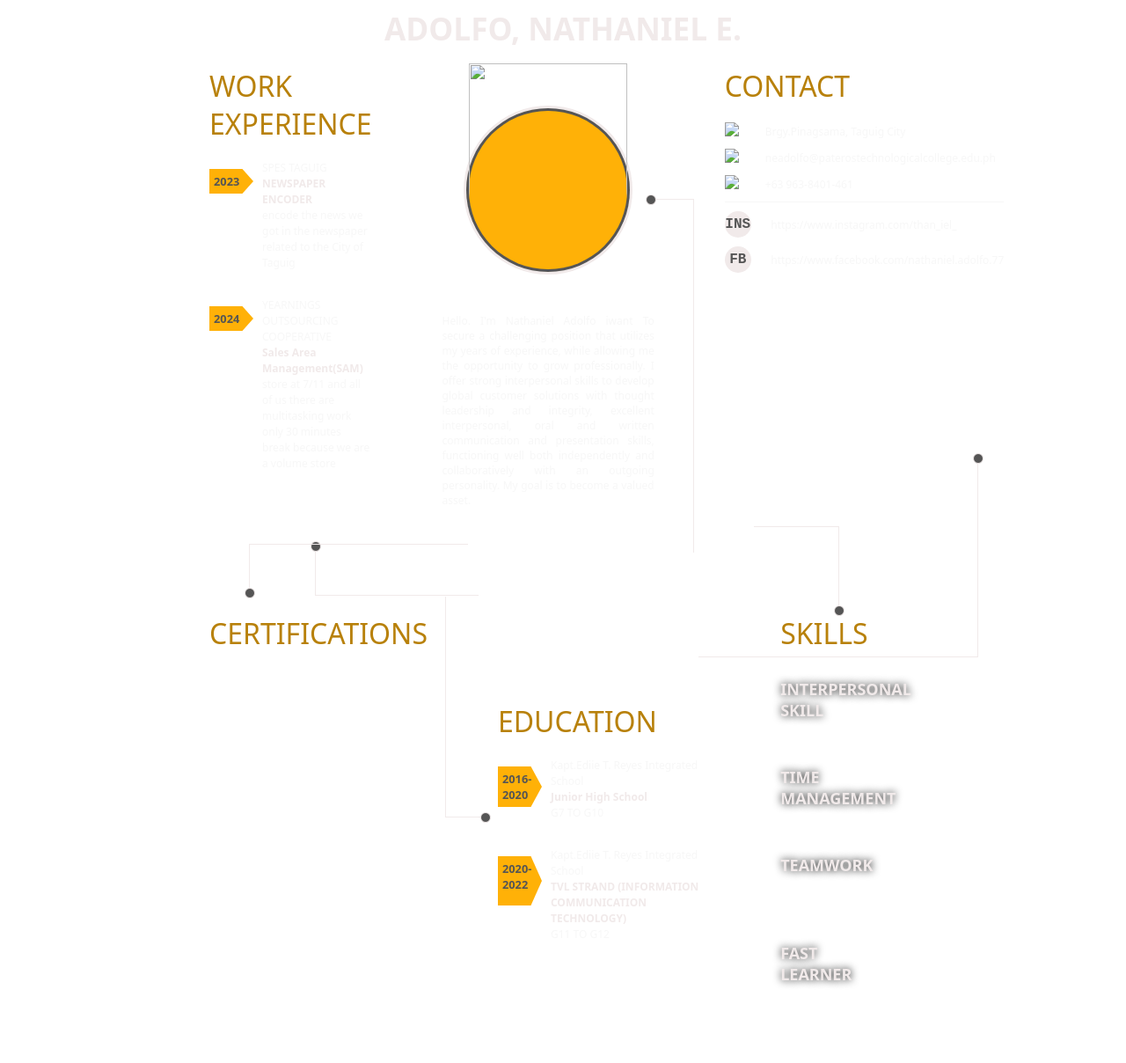
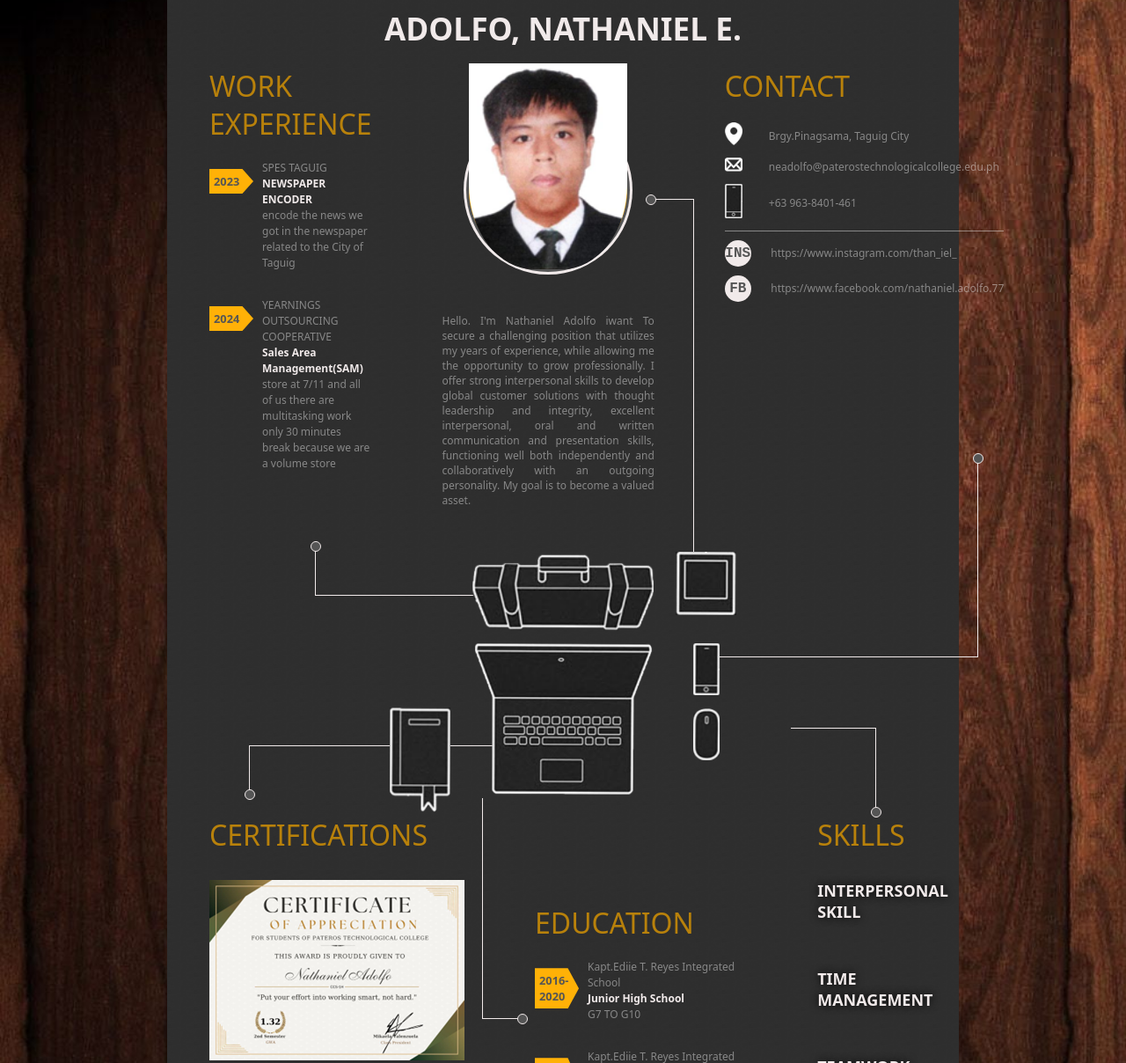
Before and after one commit to SHW-NATH/nathanadolfo, a plain HTML site: page index.html in a window 1280 px wide. Shown: the part 60-1268 px from the top of the page at 88% size. Drawn offline with Linux system fonts and the light colour scheme.

Commit message:
Add files via upload

```diff
--- a/index.html
+++ b/index.html
@@ -48,7 +48,7 @@
             </div>
             <div class="intro">
                 <div class="avatar">
-                    <img src="images/avatar.png">
+                    <img src="avatar.png">
                 </div>
                 <div class="content">
                     Hello. I'm Nathaniel Adolfo iwant
@@ -62,7 +62,7 @@
                 <ul>
                     <li>
                         <div>
-                            <img src="images/loca.png">
+                            <img src="loca.png">
                         </div>
                         <div>
                             Brgy.Pinagsama, Taguig City
@@ -70,7 +70,7 @@
                     </li>
                     <li>
                         <div>
-                            <img src="images/email.png">
+                            <img src="email.png">
                         </div>
                         <div>
                             neadolfo@paterostechnologicalcollege.edu.ph
@@ -78,7 +78,7 @@
                     </li>
                     <li>
                         <div>
-                            <img src="images/phone.png">
+                            <img src="phone.png">
                         </div>
                         <div>
                             +63 963-8401-461
@@ -109,25 +109,25 @@
 
         <div class="row2">
             <div>
-                <img src="images/bag.png" alt="">
+                <img src="bag.png" alt="">
             </div>
             <div>
-                <img src="images/card.png" alt="">
+                <img src="card.png" alt="">
             </div>
             <div>
 
             </div>
             <div>
-                <img src="images/laptop.png" alt="">
+                <img src="laptop.png" alt="">
             </div>
             <div>
-                <img src="images/phone.png" alt="">
+                <img src="phone.png" alt="">
             </div>
             <div>
-                <img src="images/book.png" alt="">
+                <img src="book.png" alt="">
             </div>
             <div>
-                <img src="images/mouse.png" alt="">
+                <img src="mouse.png" alt="">
             </div>
         </div>
 
@@ -135,10 +135,10 @@
             <div class="language">
                 <div class="title">CERTIFICATIONS</div>
                 <div>
-                   <img src="images/113.png" alt="">
+                   <img src="113.png" alt="">
                 </div>
                 <div>
-                    <img src="images/112.png" alt="">
+                    <img src="112.png" alt="">
                 </div>
             </div>
             <div class="education">
--- a/style.css
+++ b/style.css
@@ -1,6 +1,6 @@
 body{
     margin: 0;
-    background-image: url(images/wood.jpg);
+    background-image: url(wood.jpg);
     background-size: cover;
     min-height: 100vh;
 }
@@ -13,7 +13,7 @@ body{
 }
 .container{
     width: 900px;
-    background-image: url(images/bg.png);
+    background-image: url(bg.png);
     background-size: 30px;
     margin: 20px auto;
     padding: 3rem;
```
